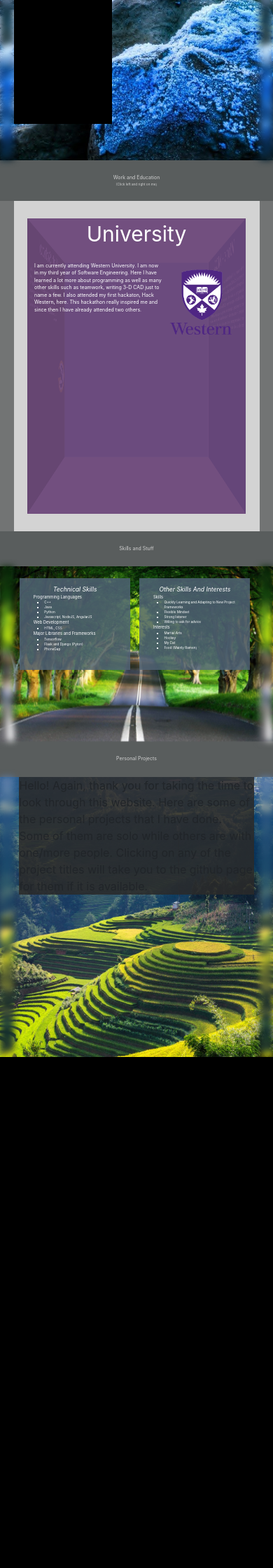
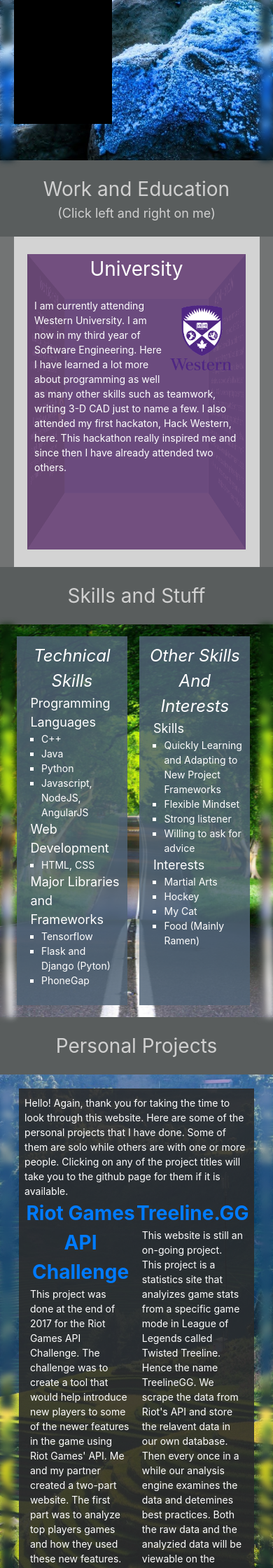
Before and after one commit to Earleking/Profile-Site, a Flask app: page /aboutMe in a window 390 px wide. Shown: the part 615-2855 px from the top of the page at 70% size. Before the commit the page ends 2125 px from the top, so only its background shows below. Run offline with Flask 2, Linux system fonts and the light colour scheme; some libraries are stand-ins or nearby versions.

Commit message:
updated for mobile

```diff
--- a/static/css/aboutMeStyle.css
+++ b/static/css/aboutMeStyle.css
@@ -151,7 +151,7 @@
     height: 100%;
     padding: 2.5vw;
     width: 90%;
-    left: 5%;
+    left: 2.5%;
     position: relative;
     background-color: #516477d7;
 }
@@ -166,7 +166,6 @@
 
 .skills-title {
     text-align: center;
-    font-size: 2.2vw;
     font-style: oblique;
 }
 
@@ -174,12 +173,10 @@
     list-style-type: none;
     padding: 0;
     padding-left: 2.5vw;
-    font-size: 1.5vw;
 }
 
 .custom-list-2 {
     list-style-type: square;
-    font-size: 1.2vw;
     padding-left: 4vw;
 }
 
@@ -188,4 +185,80 @@
     left: 7%;
     position: relative;
     background-color: #2a2b2ae1;
+    color: white;
+    padding-left: 2%;
+    padding-right: 2%;
+    padding-top: 10px;
+    padding-bottom: 10px;
 }
+
+.project-entries {
+    display: grid;
+    grid-template-columns: 50% 50%;
+}
+
+.project-title {
+    text-align: center;
+    text-decoration: none;
+    font-weight: bold;
+}
+
+.project-title:link {
+    color: white;
+}
+
+.project-details {
+    padding-left: 2vw;
+    padding-right: 2vw;
+}
+
+@media (min-width: 800px) {
+    .header-custom-1 {
+        font-size: 50px;
+    }
+    .header-custom-2 {
+        font-size: 40px;
+    }
+    .header-custom-3 {
+        font-size: 34px;
+    }
+    .text-custom-1 {
+        font-size: 28px;
+    }
+    .text-custom-2 {
+        font-size: 24px;
+    }
+    .text-custom-3 {
+        font-size: 18px;
+    }
+    .text-custom-4 {
+        font-size: 16px;
+    }
+    .text-custom-5 {
+        font-size: 14px;
+    }
+}
+
+@media (max-width: 799px) {
+    .header-custom-1 {
+        font-size: 40px;
+    }
+    .header-custom-2 {
+        font-size: 34px;
+    }
+    .header-custom-3 {
+        font-size: 28px;
+    }
+    .text-custom-1 {
+        font-size: 24px;
+    }
+    .text-custom-2 {
+        font-size: 18px;
+    }
+    .text-custom-3 {
+        font-size: 14px;
+    }
+    .text-custom-4 {
+        font-size: 12px;
+    }
+}
--- a/static/css/parallaxStyle.css
+++ b/static/css/parallaxStyle.css
@@ -9,42 +9,9 @@
     min-height: 250px;
 }
 
-.text-bar-style-1 {
+.text-bar-style {
     text-align: center;
     margin-top: 20px;
     margin-bottom: 20px;
     color: #d0d0d0;
-    font-size: 2.6vw;
 }
-
-.text-bar-style-2 {
-    text-align: center;
-    margin-top: 20px;
-    margin-bottom: 20px;
-    color: #d0d0d0;
-    font-size: 2.2vw;
-}
-
-.text-bar-style-3 {
-    text-align: center;
-    margin-top: 20px;
-    margin-bottom: 20px;
-    color: #d0d0d0;
-    font-size: 1.8vw;
-}
-
-.text-bar-style-4 {
-    text-align: center;
-    margin-top: 20px;
-    margin-bottom: 20px;
-    color: #d0d0d0;
-    font-size: 1.5vw;
-}
-
-.text-bar-style-4 {
-    text-align: center;
-    margin-top: 20px;
-    margin-bottom: 20px;
-    color: #d0d0d0;
-    font-size: 1.2vw;
-}
--- a/static/js/template.js
+++ b/static/js/template.js
@@ -2,7 +2,7 @@
 var scale = screen.width / siteWidth
 console.log(screen.width);
 console.log(scale);
-document.querySelector('meta[name="viewport"]').setAttribute('content', 'width='+siteWidth+', initial-scale='+scale+'');
+// document.querySelector('meta[name="viewport"]').setAttribute('content', 'width='+siteWidth+', initial-scale='+scale+'');
 $('#load-overlay').css('visibility', 'hidden');
 $(function() {
     $(".nav-item > a").click(function(e) {
--- a/templates/aboutMe.html
+++ b/templates/aboutMe.html
@@ -33,9 +33,9 @@
 
 
 
-<div class="text-bar-style-3">
+<div class="text-bar-style header-custom-3">
     Work and Education <br>
-    <div style="font-size: 1.2vw;">(Click left and right on me)</div>
+    <div class="text-custom-2">(Click left and right on me)</div>
 </div>
 
 <div class="work-edu-section">
@@ -46,9 +46,9 @@
         <div class="cube cube-show-front" id="cube">
             <!-- Cube faces -->
             <div class="cube-face cube-face-left highschool-face" id="work-left-face">
-                <div class="c-title">High School</div>
+                <div class="c-title header-custom-3">High School</div>
                 <div class="c-image" style="background-image: url(/static/images/ggmsslogo.png)"></div>
-                <div class="c-text">
+                <div class="c-text text-custom-3">
                     For high school I went to Gordon Graydon Memorial Secondary School. I attended this school in
                     the International Business and Technology (IBT) program and graduated on the Honor Roll. At this school
                     is where I first picked up programming, in my Grade 11 computer science class. At the time I just learned
@@ -56,9 +56,9 @@
                 </div>
             </div>
             <div class="cube-face cube-face-right work-face" id="work-right-face">
-                    <div class="c-title">Work - MDA</div>
+                    <div class="c-title header-custom-3">Work - MDA</div>
                     <!-- <div class="c-image"></div> -->
-                    <div class="c-text">
+                    <div class="c-text text-custom-3">
                         <img src="/static/images/mdalogo.png" alt="" style="width: 40%; max-width: 425px;" align='right'>
                         In the summers of 2017 and 2018 I took an internship at McDonald Detwiller and Associates.
                         During my first summer I worked under the Missions group and helped with a few projects as
@@ -71,9 +71,9 @@
             </div>
 
             <div class="cube-face cube-face-front university-face" id="work-front-face">
-                <div class="c-title">University</div>
+                <div class="c-title header-custom-3">University</div>
                 <!-- <div class="c-image" style="background-image: url(/static/images/icon.png); background-color: transparent;"></div> -->
-                <div class="c-text">
+                <div class="c-text text-custom-3">
                     <img src="/static/images/westernlogo.png" alt="" style="width: 30%; max-width: 250px; margin: 10px;" align="right">
                     I am currently attending Western University. I am now in my third year of Software Engineering. Here
                     I have learned a lot more about programming as well as many other skills such as teamwork, writing
@@ -92,7 +92,7 @@
 
 </div>
 
-<div class="text-bar-style-3">
+<div class="text-bar-style header-custom-3">
     Skills and Stuff
 </div>
 <div class="parallax-img" style="background-image: url(/static/images/img3.jpg);">
@@ -104,13 +104,13 @@
     </div>
     <div class="skills-container">
         <div class="technical-container">
-            <div class="skills-title">
+            <div class="skills-title text-custom-1">
                 Technical Skills
             </div>
             <div class="skills-list">
-                <ul class="custom-list-1">
+                <ul class="custom-list-1 text-custom-2">
                     <li>Programming Languages
-                        <ul class="custom-list-2">
+                        <ul class="custom-list-2 text-custom-3">
                             <li>C++</li>
                             <li>Java</li>
                             <li>Python</li>
@@ -118,12 +118,12 @@
                         </ul>
                     </li>
                     <li>Web Development
-                        <ul class="custom-list-2">
+                        <ul class="custom-list-2 text-custom-3">
                             <li>HTML, CSS</li>
                         </ul>
                     </li>
                     <li>Major Libraries and Frameworks
-                        <ul class="custom-list-2">
+                        <ul class="custom-list-2 text-custom-3">
                             <li>Tensorflow</li>
                             <li>Flask and Django (Pyton)</li>
                             <li>PhoneGap</li>
@@ -134,13 +134,13 @@
             </div>
         </div>
         <div class="other-container">
-            <div class="skills-title">
+            <div class="skills-title text-custom-1">
                 Other Skills And Interests
             </div>
             <div class="skills-list">
-                <ul class="custom-list-1">
+                <ul class="custom-list-1 text-custom-2">
                     <li>Skills
-                        <ul class="custom-list-2">
+                        <ul class="custom-list-2 text-custom-3">
                             <li>Quickly Learning and Adapting to New Project Frameworks</li>
                             <li>Flexible Mindset</li>
                             <li>Strong listener</li>
@@ -148,7 +148,7 @@
                         </ul>
                     </li>
                     <li>Interests
-                        <ul class="custom-list-2">
+                        <ul class="custom-list-2 text-custom-3">
                             <li>Martial Arts</li>
                             <li>Hockey</li>
                             <li>My Cat</li>
@@ -163,24 +163,53 @@
 </div>
 
 
-<div class="text-bar-style-3">
+<div class="text-bar-style header-custom-3">
     Personal Projects
 </div>
-<div class="parallax-img" style="background-image: url(/static/images/img2.jpg); height: 400px;">
+<div class="parallax-img" style="background-image: url(/static/images/img2.jpg); padding-top: 20px; padding-bottom: 20px;">
     <div class="side-blur" style="left: 0;"></div>
     <div class="side-blur" style="left: 95%"></div>
 
     <div class="projects-container">
-        <div class="projects-description">
+        <div class="projects-description text-custom-3">
             Hello! Again, thank you for taking the time to look through this website. Here are some of the personal
-            projects that I have done. Some of them are solo while others are with one/more people. Clicking on any of
+            projects that I have done. Some of them are solo while others are with one or more people. Clicking on any of
             the project titles will take you to the github page for them if it is available.
         </div>
-        <div class="project-container-1">
-            <div class="project-title">
+        <div class="project-entries">
+            <div class="project-container-1">
+                <div class="project-title header-custom-3">
+                    <a href="https://github.com/Earleking/lol-API-2017">Riot Games API Challenge</a>
+                </div>
+                <div class="project-details text-custom-3">
+                    This project was done at the end of 2017 for the Riot Games API Challenge. The challenge was to create
+                    a tool that would help introduce new players to some of the newer features in the game using Riot Games'
+                    API. Me and my partner created a two-part website. The first part was to analyze top players games and how
+                    they used these new features. We then used this data to help newer players find more optimal uses of these
+                    features. The other part was a more in-dept teaching section where we detailed what these new features do
+                    and the strategy behind when and why they are good. My group finished second in our category.
+                </div>
+            </div>
+            <div class="project-container-1">
+                <div class="project-title header-custom-3">
+                    <a href="https://github.com/Earleking/Treeline-Site">Treeline.GG</a>
+                </div>
+                <div class="project-details text-custom-3">
+                    This website is still an on-going project. This project is a statistics site that analyizes game stats from
+                    a specific game mode in League of Legends called Twisted Treeline. Hence the name TreelineGG. We scrape the
+                    data from Riot's API and store the relavent data in our own database. Then every once in a while our analysis
+                    engine examines the data and detemines best practices. Both the raw data and the analyzied data will be viewable
+                    on the website eventually.
+                </div>
+            </div>
+            <div class="project-container-1">
+                <div class="project-title header-custom-3">
+                    Earle-Bot
+                </div>
 
             </div>
         </div>
+
     </div>
 </div>
 {% endblock %}
--- a/templates/homePage.html
+++ b/templates/homePage.html
@@ -12,14 +12,14 @@
         </div>
     </div>
 
-    <div class="text-bar-style-3" id="tb1">
+    <div class="text-bar-style header-custom-3" id="tb1">
         Hello. I see you are scrolling down. Hopefully I have your attention.
     </div>
 
     <div class="parallax-img" style="background-image: url('/static/images/img2.jpg'); height: 500px;">
     </div>
 
-    <div class="text-bar-style-3" id="tb2">
+    <div class="text-bar-style header-custom-3" id="tb2">
         This is a website all about me. This is just about all I got for my home page. Please visit my other pages some more detail.
     </div>
 
```
